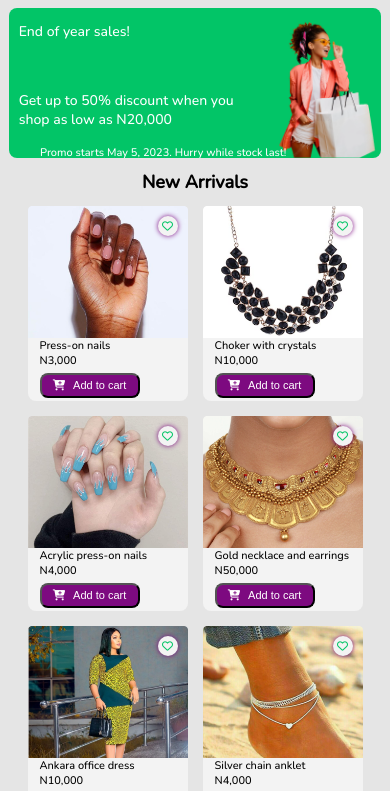
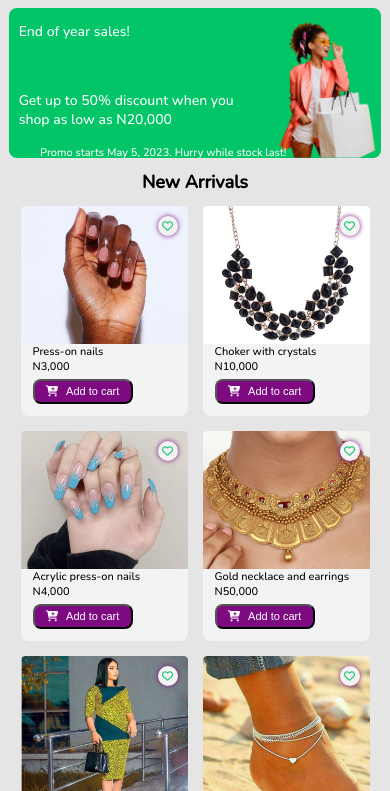
Before and after one commit to Vixs101/Fashionista_shopping_page, a plain HTML site: page index.html in a window 390 px wide. Shown: the part 48-839 px from the top of the page. Drawn offline with nearby package versions, Linux system fonts and the light colour scheme.

Commit message:
Made a few adjustments to the product section

```diff
--- a/css/styles.css
+++ b/css/styles.css
@@ -282,14 +282,14 @@ span {
 }
 /* product section */
 .product_section {
-  grid-template-columns: repeat(auto-fit, 160px);
-  grid-template-rows: repeat(8, 195px);
+  grid-template-columns: repeat(auto-fit, 167px);
+  grid-template-rows: repeat(8, 210px);
 }
 .product {
   font-size: 11px;
 }
 .product:hover {
-  height: 200px;
+  height: 210px;
   box-shadow: 0 0 9px #02C567;
 }
 /* styling the button */
```
